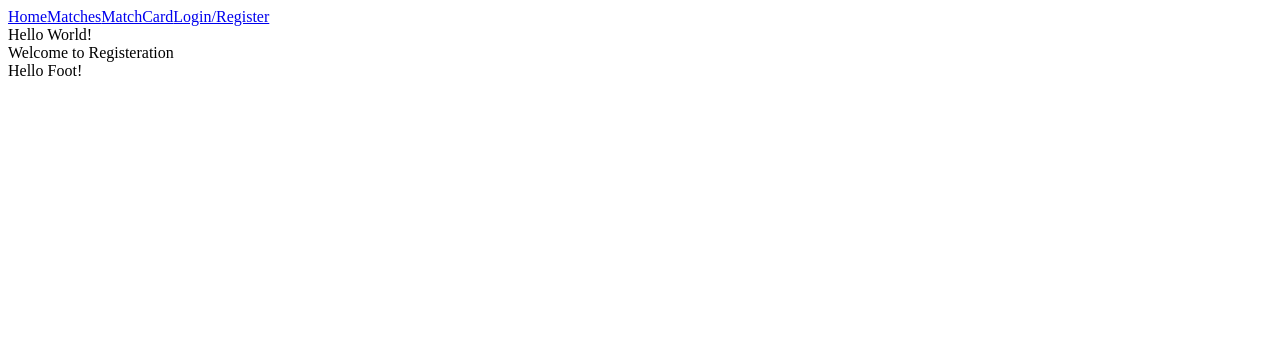
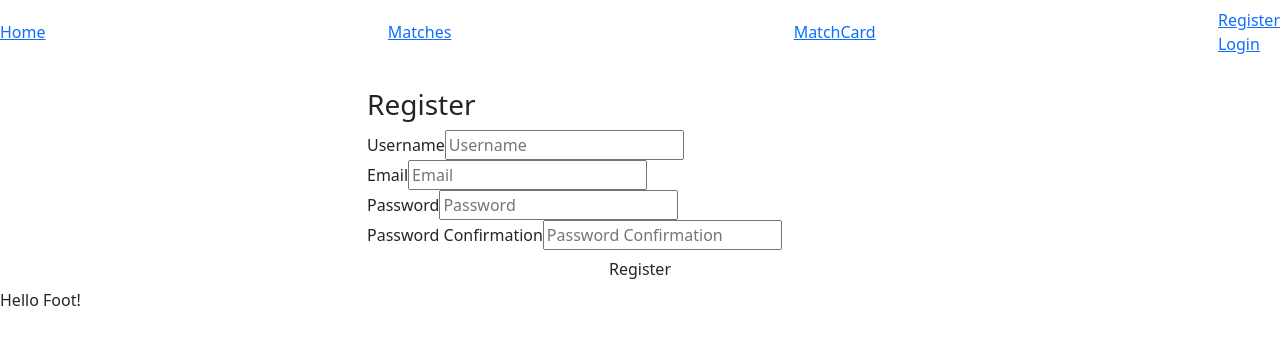
Before and after one commit to CosmasC128/Project-3, a React (Create React App) app in the folder client/: page /register in a window 1280 px wide. Shown: the top 344 px of the page. Built offline with nearby package versions, Linux system fonts and the light colour scheme; no server answers.

Commit message:
learning to branch.merge

```diff
--- a/client/src/components/Match.js
+++ b/client/src/components/Match.js
@@ -27,7 +27,7 @@ const Match = ({ matchesArray }) => {
     <div>Fire Rating: {avgRating}</div>
     <div>Views: {views}</div>
     { comments ? comments.map(comment => {
-      return <div key={comment._id}>{comment.text} comment found</div>
+      return <div key={comment._id}>{comment.text} comment found </div>
     })
       :
       <div>No comments yet</div> }
--- a/client/src/components/NavBar.js
+++ b/client/src/components/NavBar.js
@@ -1,18 +1,75 @@
-import React from 'react'
-import { Link } from 'react-router-dom'
+import React, { useEffect } from 'react'
+import { Link, useHistory, useLocation } from 'react-router-dom'
+import { getPayload } from '../helpers/auth'
 
 const NavBar = () => {
 
+  const history = useHistory()
+  const location = useLocation()
+
+  useEffect(() => {
+  }, [location.pathname])
+
+  const userIsAuthenticated = () => {
+    const payload = getPayload()
+    if (!payload) return
+    const currentTime = Math.round(Date.now() / 1000)
+    return currentTime < payload.exp
+  }
+  console.log('User is authenticated ->', userIsAuthenticated())
+
+  const handleLogout = () => {
+    window.localStorage.removeItem('token')
+    history.push('/')
+  }
 
   // if user is logged in, should display logout button/code instead of login/register
   // background image and styling
 
-  return (<>
-    <Link to="/" >Home</Link>
-    <Link to="/matches" >Matches</Link>
-    <Link to="/matches/MatchCard" >MatchCard</Link>
-    <Link to="/login" >Login/Register</Link>
-    <div>Hello World!</div>
-  </>)
+  return (
+    <div className='navbar'>
+      <div><Link to="/" >Home</Link></div>
+      <div><Link to="/matches" >Matches</Link></div>
+      <div><Link to="/matches/MatchCard" >MatchCard</Link></div>
+      <div>
+        {
+          userIsAuthenticated() ?
+            <div className="nav-item">
+              <span onClick={handleLogout}>Logout</span>
+            </div>
+            :
+            <>
+              <div className="nav-item">
+                <Link to="/register">Register</Link>
+              </div>
+              <div className="nav-item">
+                <Link to="/login">Login</Link>
+              </div>
+            </>
+        }
+      </div>
+    </div>
+  )
 }
 export default NavBar
+
+
+// roll back code for Navbar
+// import React from 'react'
+// import { Link } from 'react-router-dom'
+
+// const NavBar = () => {
+
+
+//   // if user is logged in, should display logout button/code instead of login/register
+//   // background image and styling
+
+//   return (<>
+//     <Link to="/" >Home</Link>
+//     <Link to="/matches" >Matches</Link>
+//     <Link to="/matches/MatchCard" >MatchCard</Link>
+//     <Link to="/login" >Login/Register</Link>
+//     <div>Hello World!</div>
+//   </>)
+// }
+// export default NavBar
--- a/client/src/components/auth/Login.js
+++ b/client/src/components/auth/Login.js
@@ -1,14 +1,59 @@
-import React from 'react'
-import { Link } from 'react-router-dom'
+import axios from 'axios'
+import React, { useState } from 'react'
+import { useHistory } from 'react-router-dom'
 
 const Login = () => {
 
-  //login form, with split option to start/path to registration
-  // needs a small form
+  // History
+  const history = useHistory()
 
-  return (<>
-    <div>Welcome to Login</div>
-    <Link to="/register" >Or Register!</Link>
-  </>)
+  // State
+  const [ formData, setFormData ] = useState({
+    email: '',
+    password: '',
+  })
+
+  const handleChange = (event) => {
+    const newObj = { ...formData, [event.target.name]: event.target.value }
+    setFormData(newObj)
+  }
+
+  const setTokenToLocalStorage = (token) => {
+    window.localStorage.setItem('token', token)
+  }
+
+  const handleSubmit = async (event) => {
+    event.preventDefault()
+    try {
+      const { data } = await axios.post('api/login', formData)
+      setTokenToLocalStorage(data.token)
+      history.push('/matches')
+      console.log(data.token)
+    } catch (err) {
+      console.log(err)
+    }
+  }
+
+  return (
+    <div className="form-page">
+      <div className="container">
+        <div className="row">
+          <form onSubmit={handleSubmit} className="col-10 offset-1 col-md-6 offset-md-3 mt-4">
+            <h3>Login</h3>
+            <div className="form-field">
+              <label htmlFor="email">Email</label>
+              <input onInput={handleChange} type="email" name="email" placeholder="Email" value={formData.email}/>
+            </div>
+            <div className="form-field">
+              <label htmlFor="password">Password</label>
+              <input onInput={handleChange} type="password" name="password" placeholder="Password" value={formData.password} />
+            </div>
+            <button className="btn btn-yellow w-100">Login</button>
+          </form>
+        </div>
+      </div>
+    </div>
+  )
 }
+
 export default Login
--- a/client/src/components/auth/Register.js
+++ b/client/src/components/auth/Register.js
@@ -1,10 +1,74 @@
-import React from 'react'
+import React, { useState } from 'react'
+import { useHistory } from 'react-router-dom'
+import axios from 'axios'
+
 const Register = () => {
 
-  // needs a big form
+  // History
+  const history = useHistory()
 
-  return (<>
-    <div>Welcome to Registeration</div>
-  </>)
+  // State
+  const [ formData, setFormData ] = useState({
+    username: '',
+    email: '',
+    password: '',
+    passwordConfirmation: '',
+  })
+  const [ errors, setErrors ] = useState({
+    username: '',
+    email: '',
+    password: '',
+    passwordConfirmation: '',
+  })
+
+  const handleChange = (event) => {
+    const newObj = { ...formData, [event.target.name]: event.target.value }
+    setFormData(newObj)
+  }
+
+  const handleSubmit = async (event) => {
+    event.preventDefault()
+    try {
+      await axios.post('api/register', formData)
+      history.push('/login')
+    } catch (err) {
+      setErrors(err.response.data.errors)
+      console.log(errors)
+    }
+  }
+
+  return (
+    <div className="form-page">
+      <div className="container">
+        <div className="row">
+          <form onSubmit={handleSubmit} className="col-10 offset-1 col-md-6 offset-md-3 mt-4">
+            <h3>Register</h3>
+            <div className="form-field">
+              <label htmlFor="username">Username</label>
+              <input onInput={handleChange} type="text" name="username" placeholder="Username" value={formData.username} />
+              {errors.username && <p className="error">{errors.username}</p>}
+            </div>
+            <div className="form-field">
+              <label htmlFor="email">Email</label>
+              <input onInput={handleChange} type="email" name="email" placeholder="Email" value={formData.email}/>
+              {errors.email && <p className="error">{errors.email}</p>}
+            </div>
+            <div className="form-field">
+              <label htmlFor="password">Password</label>
+              <input onInput={handleChange} type="password" name="password" placeholder="Password" value={formData.password} />
+              {errors.password && <p className="error">{errors.password}</p>}
+            </div>
+            <div className="form-field">
+              <label htmlFor="passwordConfirmation">Password Confirmation</label>
+              <input onInput={handleChange} type="password" name="passwordConfirmation" placeholder="Password Confirmation"  value={formData.passwordConfirmation} />
+              {errors.passwordConfirmation && <p className="error">{errors.passwordConfirmation}</p>}
+            </div>
+            <button className="btn btn-yellow w-100">Register</button>
+          </form>
+        </div>
+      </div>
+    </div>
+  )
 }
+
 export default Register
--- /dev/null
+++ b/client/src/helpers/auth.js
@@ -0,0 +1,13 @@
+const getTokenFromLocalStorage = () => {
+  return window.localStorage.getItem('token')
+}
+
+export const getPayload = () => {
+  const token = getTokenFromLocalStorage()
+  if (!token) return
+  const splitToken = token.split('.')
+  if (splitToken.length < 3) return
+  console.log('split token', splitToken[1])
+  console.log('split token after atob', atob(splitToken[1]))
+  return JSON.parse(atob(splitToken[1]))
+}
--- a/client/src/index.js
+++ b/client/src/index.js
@@ -1,6 +1,8 @@
 import React from 'react'
 import ReactDOM from 'react-dom'
 import './styles/main.scss'
+import 'bootstrap/dist/css/bootstrap.min.css'
+
 import App from './App'
 
 ReactDOM.render(
```
Also changed, not shown: client/src/components/CommentCard.js (added, +9 -0 lines).
